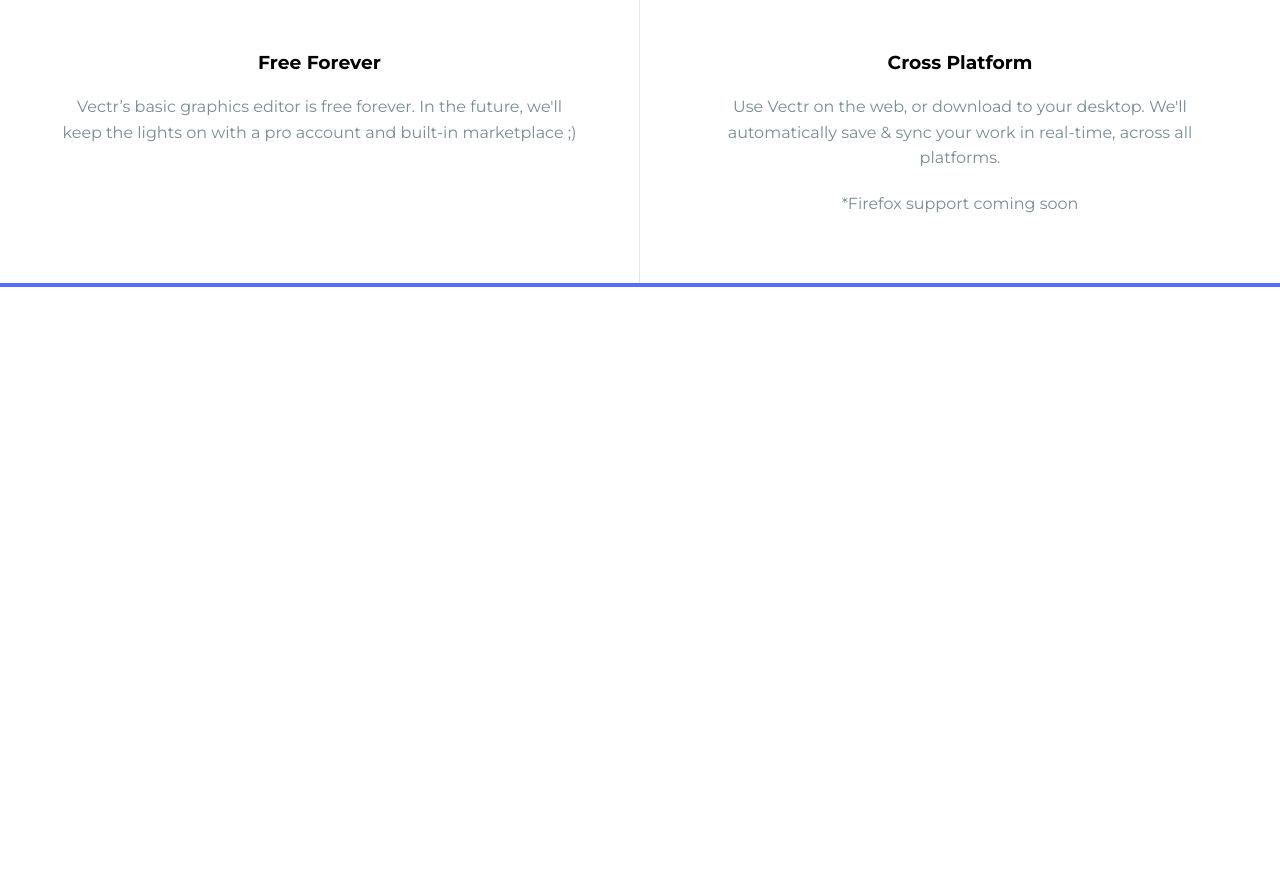
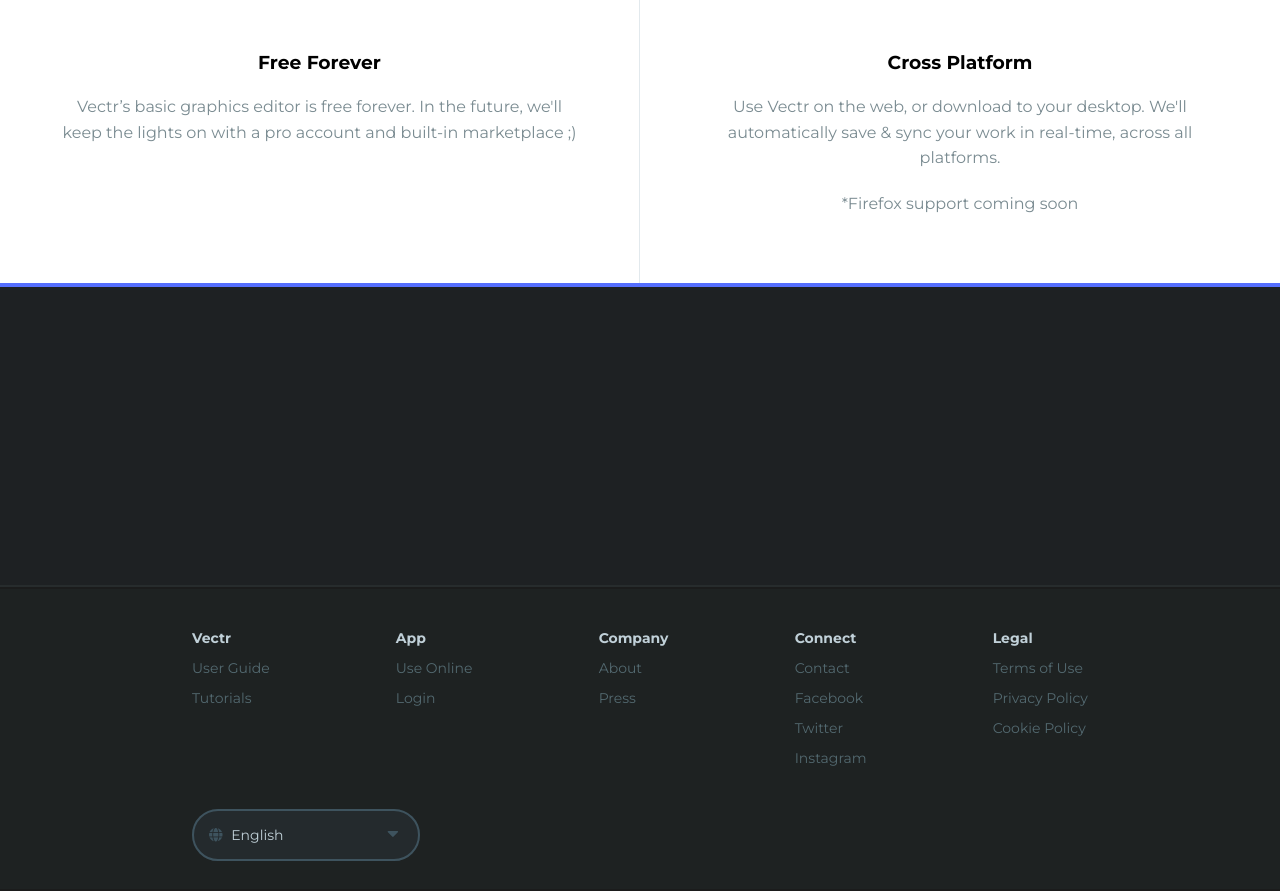
Before and after one commit to danilocampagnolo/html-css-vectr, a plain HTML site: page index.html in a window 1280 px wide. Shown: the part 3558-4449 px from the top of the page. Before the commit the page ends 3845 px from the top, so only its background shows below. Drawn offline with Linux system fonts and the light colour scheme.

Commit message:
footer top

```diff
--- a/css/style.css
+++ b/css/style.css
@@ -205,7 +205,7 @@ header .wrapper_70 {
   line-height: 160%;
 }
 
-/* ============= MAIN ============= */
+/* ================= MAIN ================== */
 /* LOGOS */
 .logos {
   border-top: 1px solid #e2e9ed;
@@ -320,3 +320,59 @@ header .wrapper_70 {
   line-height: 160%;
   margin-bottom: 20px;
 }
+
+/* ================ FOOTER ================== */
+#black_bundle {
+  height: 300px;
+  background-color: rgb(30,33,35);
+  border-bottom: 2px solid rgb(39,44,45);
+}
+
+#footer_top {
+  background-color: rgb(30,34,34);
+  border-top: 2px solid rgb(27,28,28);
+  border-bottom: 2px solid rgb(27,28,28);
+}
+
+.footer_menu {
+  display: flex;
+  justify-content: space-between;
+  margin-top: 40px;
+  font-size: 14px;
+}
+
+.footer_menu ul li {
+  margin-bottom: 12px;
+}
+.footer_menu ul li a {
+  color: rgb(83,105,112);
+}
+.footer_menu ul li a:hover {
+  color: #3e535e;
+}
+
+.title_menu {
+  font-weight: bold;
+  color: #c0d0d8;
+}
+
+.button_lang {
+  margin: 45px 0;
+  font-size: 14px;
+}
+.button_lang a {
+  padding: 15px 15px;
+  border: 2px solid #3e535e;
+  background-color: #242a2d;
+  border-radius: 40px;
+  color: #c0d0d8;
+  cursor: default;
+}
+.button_lang i {
+  margin-right: 5px;
+  color: #3e535e;
+}
+.button_lang i:last-child {
+  font-size: 18px;
+  margin-left: 100px;
+}
--- a/index.html
+++ b/index.html
@@ -165,9 +165,63 @@
       </section>
       <!-- /options -->
 
-
     </main>
     <!-- /main -->
 
+    <!-- footer -->
+    <footer>
+      <!-- black bundle -->
+      <section id="black_bundle"></section>
+      <!-- /black bundle -->
+
+      <!-- footer_top -->
+      <section id="footer_top">
+        <div class="wrapper_70">
+          <div class="footer_menu">
+            <ul>
+              <li class="title_menu"> Vectr </li>
+              <li> <a href="#">User Guide </a></li>
+              <li> <a href="#">Tutorials </a></li>
+            </ul>
+            <ul>
+              <li class="title_menu"> App </li>
+              <li> <a href="#">Use Online </a></li>
+              <li> <a href="#">Login </a></li>
+            </ul>
+            <ul>
+              <li class="title_menu"> Company </li>
+              <li> <a href="#">About </a></li>
+              <li> <a href="#">Press </a></li>
+            </ul>
+            <ul>
+              <li class="title_menu"> Connect </li>
+              <li><a href="#">Contact</a></li>
+              <li><a href="#">Facebook</a></li>
+              <li><a href="#">Twitter</a></li>
+              <li><a href="#">Instagram</a></li>
+            </ul>
+            <ul>
+              <li class="title_menu"> Legal </li>
+              <li><a href="#">Terms of Use</a></li>
+              <li><a href="#">Privacy Policy</a></li>
+              <li><a href="#">Cookie Policy</a></li>
+            </ul>
+          </div>
+          <div class="button_lang">
+            <a href="#">
+              <i class="fas fa-globe"></i>
+              English
+              <i class="fas fa-caret-down"></i>
+            </a>
+          </div>
+        </div>
+      </section>
+
+      <section id="footer_bottom">
+
+      </section>
+
+    </footer>
+    <!-- /footer -->
   </body>
 </html>
```
